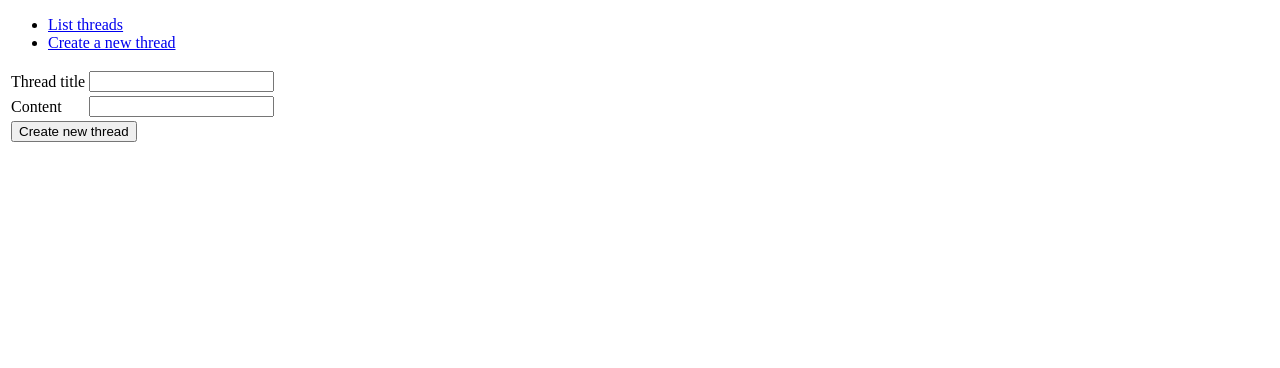
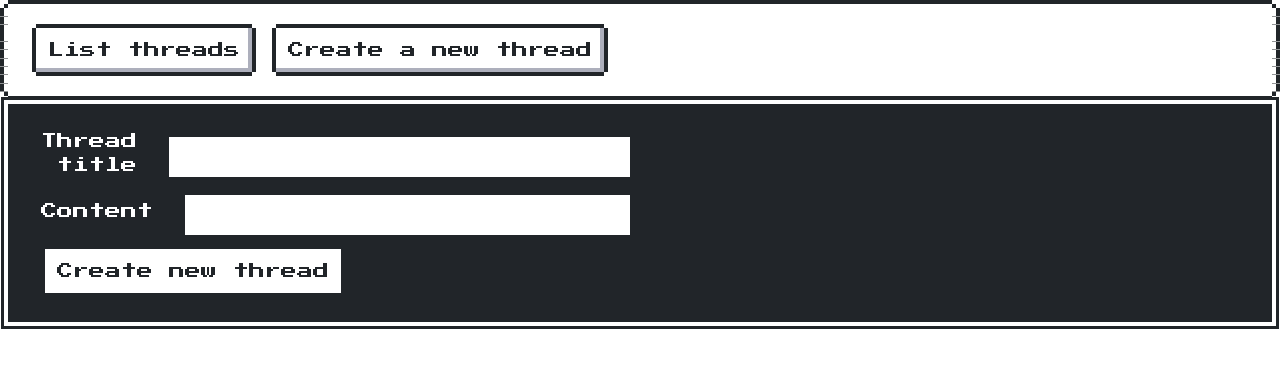
Before and after one commit to TetsuHari/MinimalForum, a Flask app: page /threads/new in a window 1280 px wide. Shown: the top 368 px of the page. Run offline with Flask 2, Linux system fonts and the light colour scheme.

Commit message:
Add some styling

```diff
--- a/application/templates/layout.html
+++ b/application/templates/layout.html
@@ -2,18 +2,23 @@
 <html>
   <head>
     <meta charset="utf-8">
+        <link href="https://fonts.googleapis.com/css?family=Press+Start+2P" rel="stylesheet">
+    <link href="https://unpkg.com/nes.css@latest/css/nes.min.css" rel="stylesheet" />
     <title>MinimalForum</title>
   </head>
 
   <body>
-    <ul>
-      <li><a href="{{ url_for('threads_index') }}">List threads</a></li>
-      <li><a href="{{ url_for('new_thread_form') }}">Create a new thread</a></li>
-    </ul>
-    {% block body %}
-      <p>
-        Content.
-      </p>
-    {% endblock %}
+
+    <div class="nes-container is-rounded">
+      <nav>
+        <a class="nes-btn" href="{{ url_for('threads_index') }}">List threads</a>
+        <a class="nes-btn" href="{{ url_for('new_thread_form') }}">Create a new thread</a>
+      </nav>
+    </div>
+
+    <div class="nes-container is-dark">
+      {% block body %}
+      {% endblock %}
+    </div>
   </body>
 </html>
--- a/application/templates/threads/new.html
+++ b/application/templates/threads/new.html
@@ -5,20 +5,30 @@
     <table>
       <tr>
         <td>
-        {{ form.title.label }}
-      <td>
-        {{ form.title }}
+          <div class="nes-field is-inline">
+            <label> {{ form.title.label }} </label>
+            {{ form.title(class_="nes-input") }}
+          </div>
+        </td>
         <td>
           <ul>
             {% for error in form.title.errors %}
-          <li> {{ error }}
+            <li> {{ error }} </li>
             {% endfor %}
+          </ul>
+        </td>
       <tr>
         <td>
-        {{ form.content.label }}
-      <td>
-        {{ form.content }}
+          <div class="nes-field is-inline">
+            <label> {{ form.content.label }} </label>
+            {{ form.content(class_="nes-input") }}
+          </div>
+        </td>
+      </tr>
       <tr>
         <td colspan="2">
-        <input type="submit" value="Create new thread"/>
+          <input class="nes-btn" type="submit" value="Create new thread"/>
+        </td>
+      </tr>
+    </table>
 {% endblock %}
--- a/requirements.txt
+++ b/requirements.txt
@@ -1,9 +1,11 @@
 Click==7.0
 Flask==1.1.1
 Flask-SQLAlchemy==2.4.0
+Flask-WTF==0.14.2
 gunicorn==19.9.0
 itsdangerous==1.1.0
 Jinja2==2.10.1
 MarkupSafe==1.1.1
 SQLAlchemy==1.3.6
 Werkzeug==0.15.5
+WTForms==2.2.1
```
Also changed, not shown: application/templates/threads/list.html (+8 -2 lines), 1 other file. Lines whose indentation alone changed are shown as unchanged.
